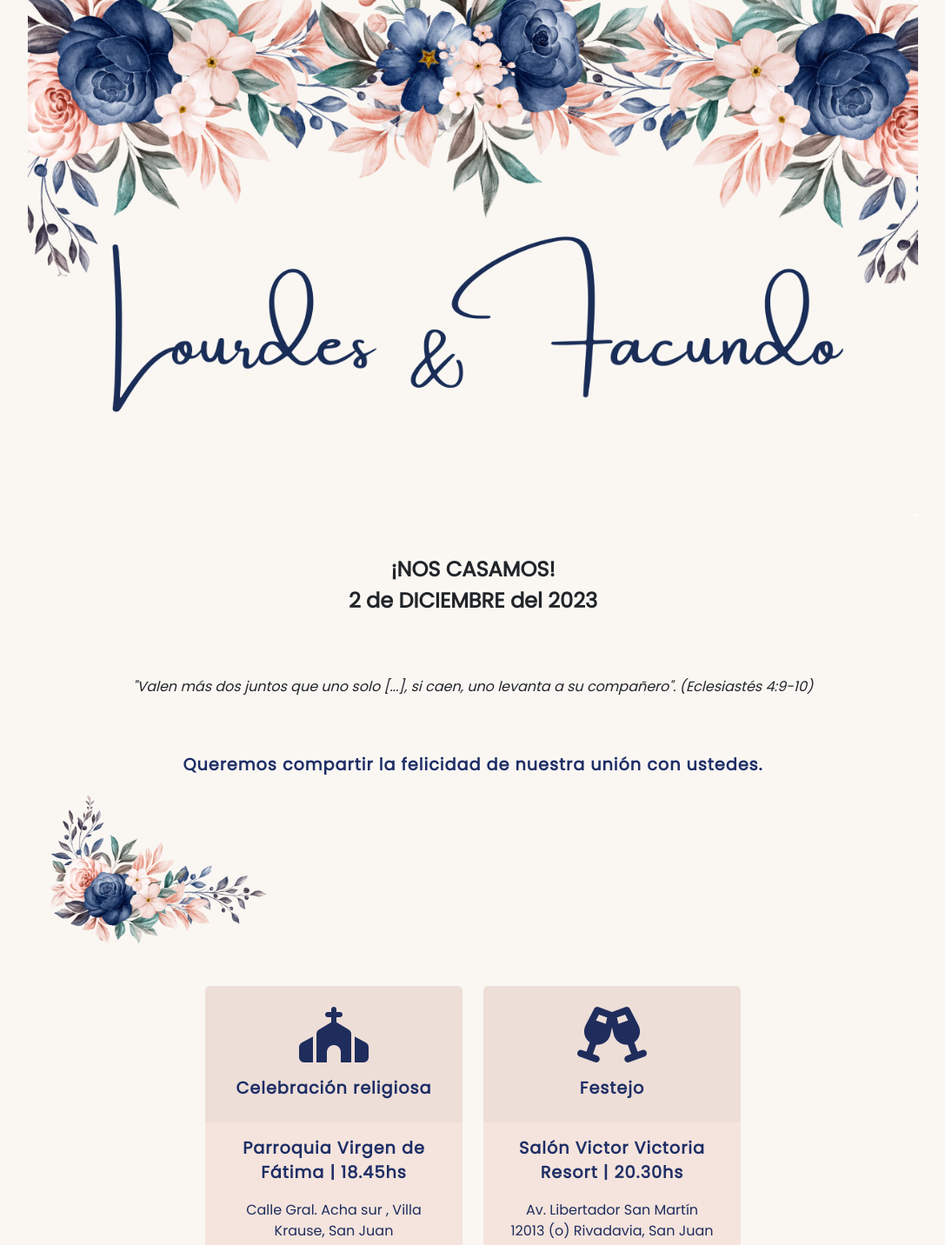
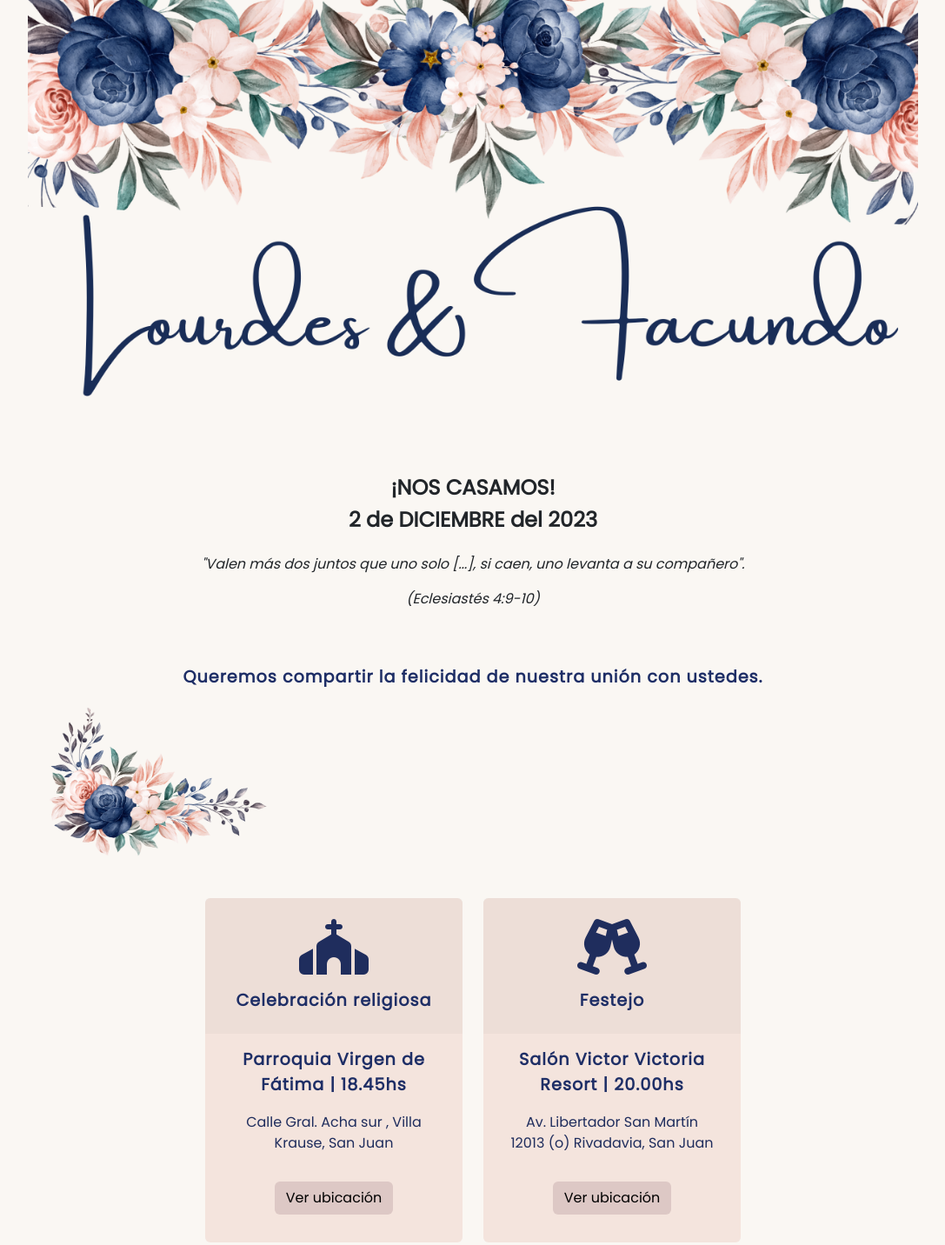
Before and after one commit to LourdesPuigdengolas/CasamientoLuyFacu, a plain HTML site: page index.html in a window 1280 px wide. Shown: the top 1432 px of the page at 87% size, without its empty margins (96-1183 px from the left). Drawn offline with nearby package versions, Linux system fonts and the light colour scheme.

Commit message:
correccion de espacios

```diff
--- a/index.html
+++ b/index.html
@@ -19,7 +19,7 @@
 <body>
 
   <!--Navbar-->
-  <nav id="lyf"><img src="imagenes/header5.png " height="" width="100%" class="d-block w-100" ></nav>
+  <nav id="lyf"><img src="imagenes/header4.png " height="" width="100%" class="d-block w-100" ></nav>
 
   <!--Texto-->
   <div class="row m-0 pt-5 justify-content-center">
@@ -29,13 +29,13 @@
       <div class="text-center pb-3">
         <h4 class="titulo2">¡NOS CASAMOS!</h4>
         <h4 class="titulo2">2 de DICIEMBRE del 2023</h4>
-        <br></br>
+
 
       </div>
       <div class="m-0">
-        <p class="texto3"><i>"Valen más dos juntos que uno solo [...], si caen, uno  levanta a su compañero".
-            (Eclesiastés 4:9-10)</i>
-            </p>
+        <p class="texto3"><i>"Valen más dos juntos que uno solo [...], si caen,
+          uno  levanta a su compañero". </i></p>
+        <p class="texto3"><i>(Eclesiastés 4:9-10)</i></p>
       </div>
 
       <div class="m-0">
@@ -79,7 +79,7 @@
          <p class="texto2">Festejo</p>
         </div>
         <div class="card-body m-0">
-          <p  class="texto2">Salón Victor Victoria Resort | 20.30hs</p>
+          <p  class="texto2">Salón Victor Victoria Resort | 20.00hs</p>
           <p></p>
           <p  class="texto3">Av. Libertador San Martín 12013 (o) Rivadavia, San Juan</p>
           <div class="text-center">
@@ -105,7 +105,7 @@
               <p class="texto2">¡Te esperamos!</p>
               <p  class="texto4">Confirmar asistencia antes del 11 de Noviembre</p>
               <div class="text-center">
-                <a class="btn boton m-3 text-black" href="https://docs.google.com/forms/d/e/1FAIpQLSd60DijilcMbeaaqFY-FwLXAR1gavScWMEt6JZqsG07zIkJWA/viewform?usp=sf_link" role="button">
+                <a class="btn boton m-3 text-black"  href="https://docs.google.com/forms/d/e/1FAIpQLSd60DijilcMbeaaqFY-FwLXAR1gavScWMEt6JZqsG07zIkJWA/viewform?usp=sf_link" role="button" >
                   Confirmar asistencia
                 </a>
                 <br></br>
@@ -127,7 +127,7 @@
         <div class="card-body m-0">
 
           <p  class="texto3">El mejor regalo es que estés con nosotros en nuestro día,
-            pero si deseas hacernos un obsequio te dejamos una lista con algunas opciones:</p>
+            pero si deseas hacernos un obsequio, te dejamos una lista con algunas opciones:</p>
 
           <div class="text-center">
             <a class="btn boton m-3 text-black" href="./regalos.html" role="button">
```
Also changed, not shown: formulario.html (+2 -4 lines).
